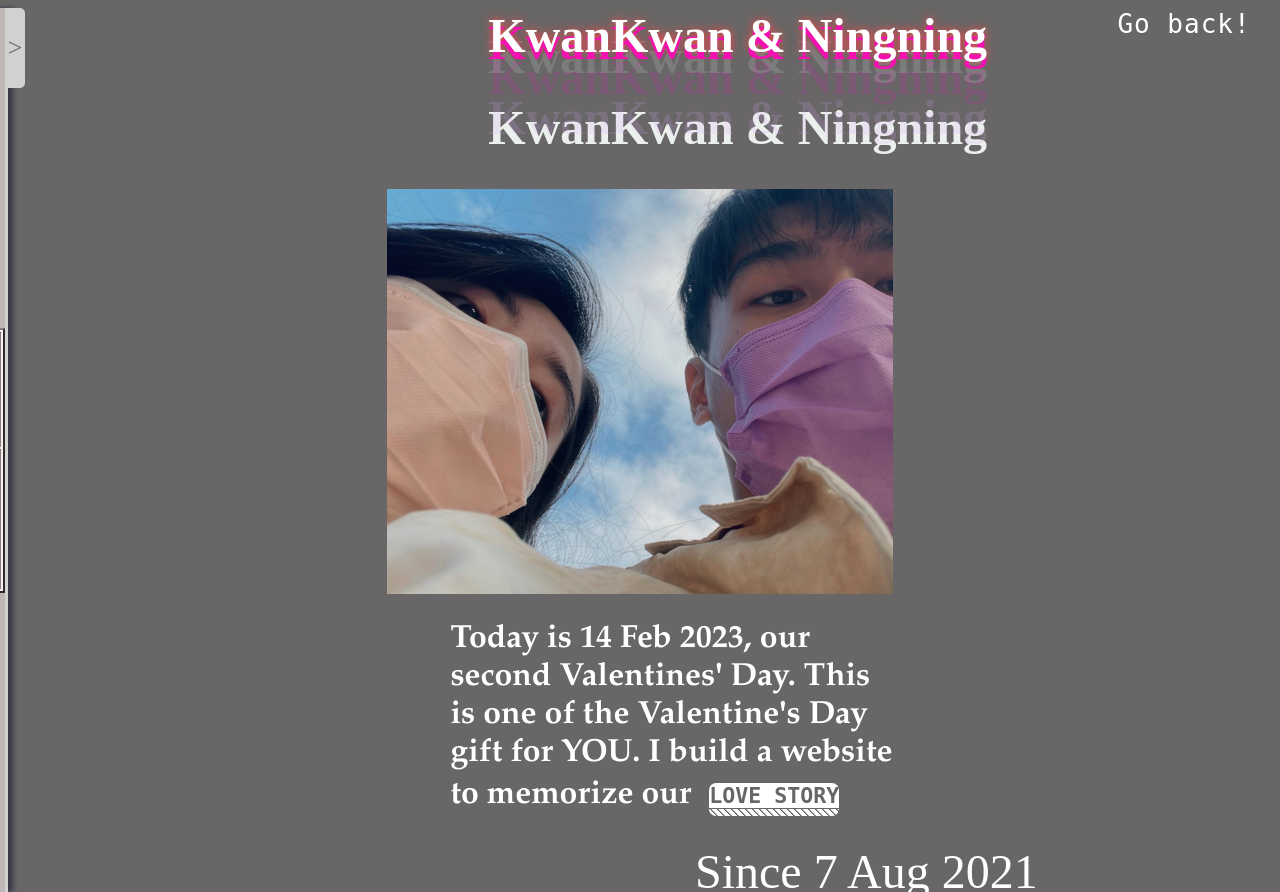
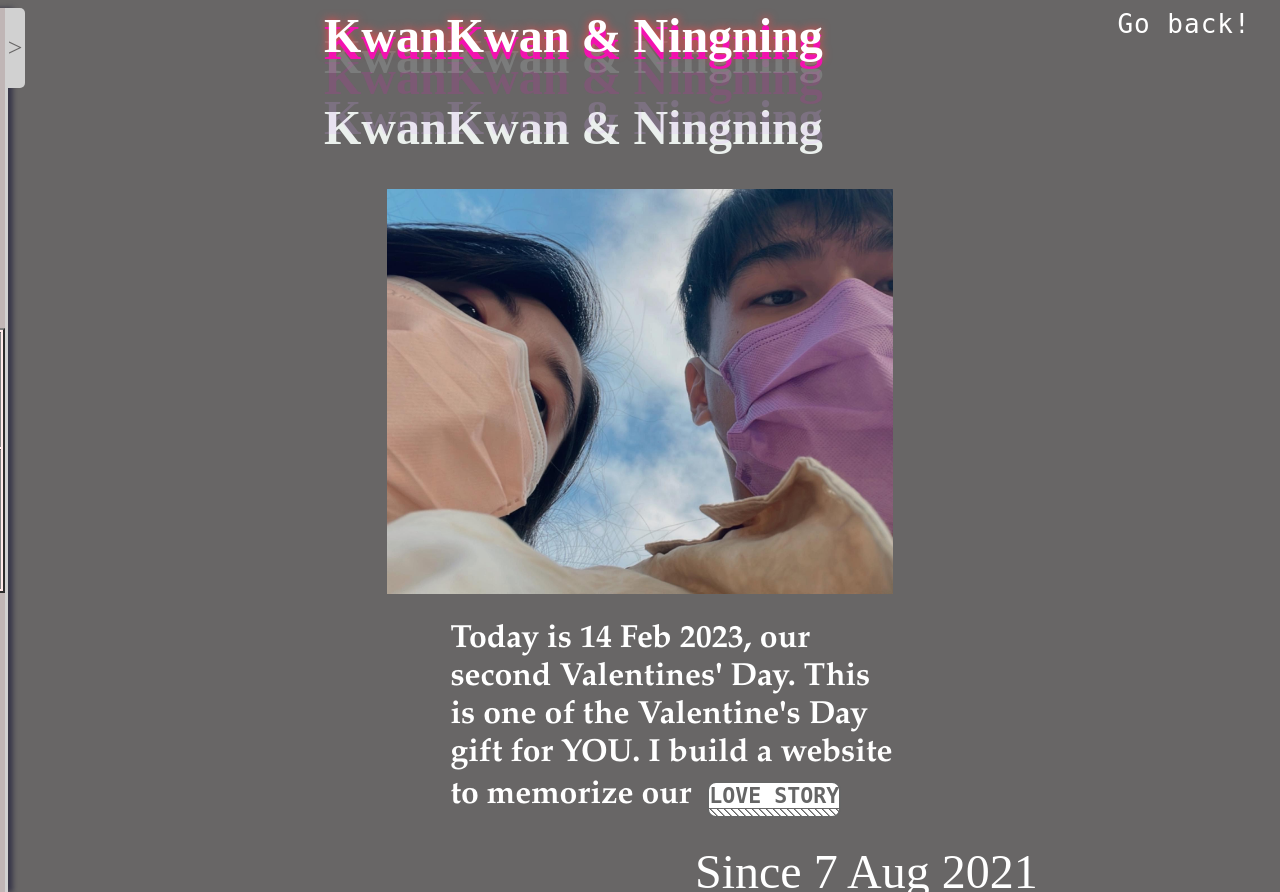
Before and after one commit to Katlholly/Katlholly.github.io, a PHP site: page / in a window 1280 px wide. Run offline with PHP 8.4, Linux system fonts and the light colour scheme.

Commit message:
Update LovelyStyle.css

```diff
--- a/LovelyStyle.css
+++ b/LovelyStyle.css
@@ -36,7 +36,7 @@ h1 {
     white-space:nowrap;
     font-size: 300%;
     color: white;
-    margin-left: 38%;
+    margin-left: 25%;
     margin-right: 30%;
     font-family: "Lucida Handwriting";
     text-shadow:
```
